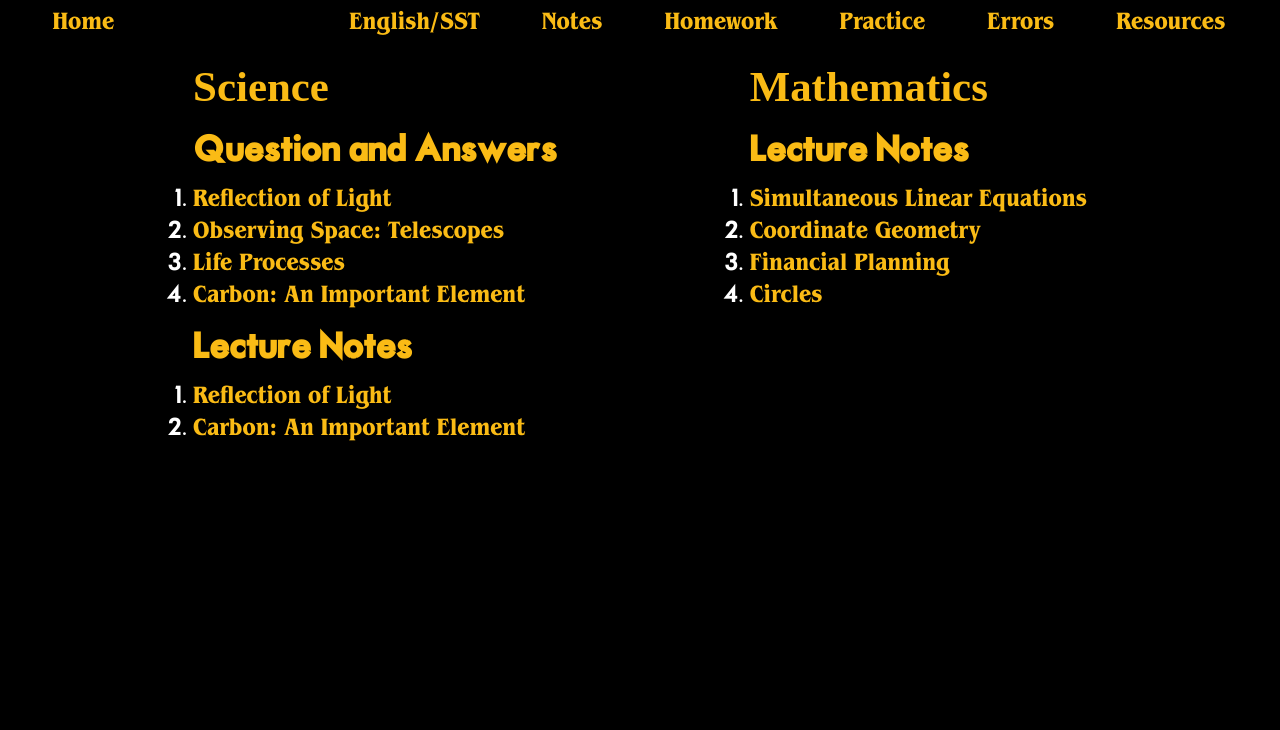
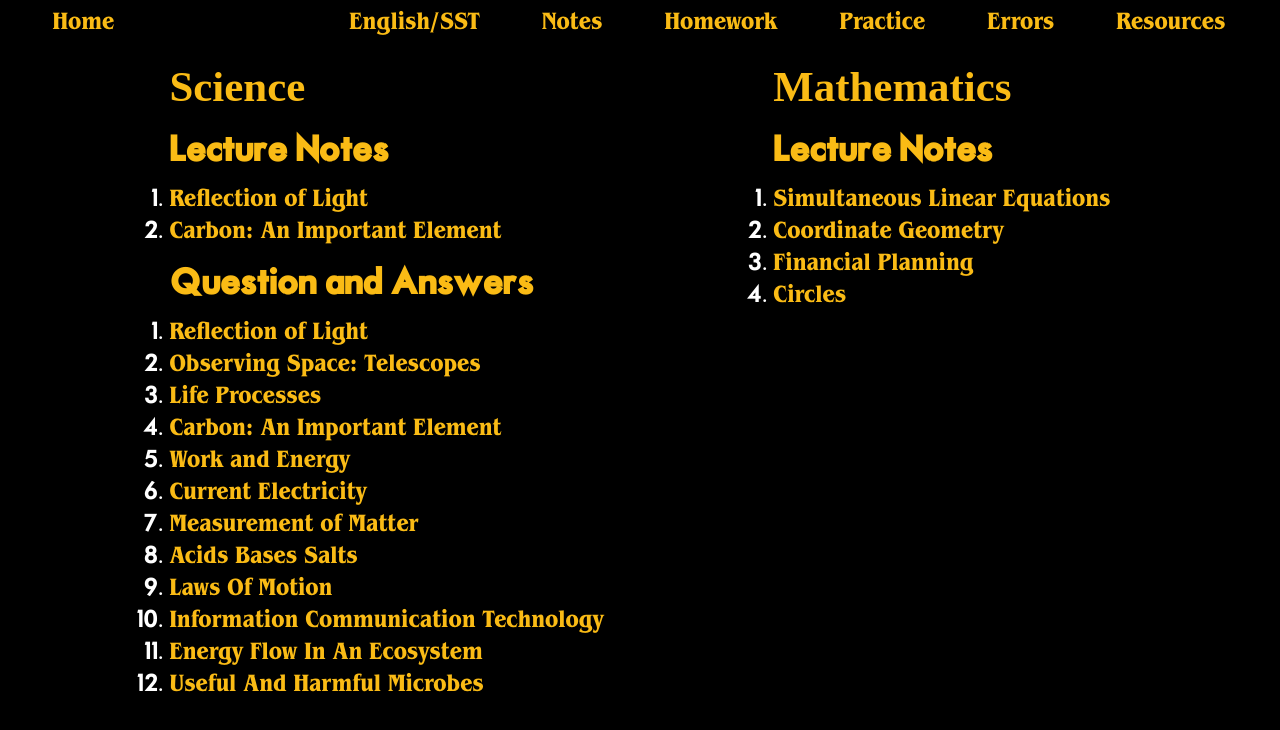
Before and after one commit to DhanushVDPT/sgvnext, a Next.js app: page /notes in a window 1280 px wide. Shown: the top 730 px of the page. Built offline with nearby package versions, Linux system fonts and the light colour scheme; a web font is replaced by a local one.

Commit message:
Update notes.js sem 1 notes

```diff
--- a/pages/notes.js
+++ b/pages/notes.js
@@ -9,17 +9,25 @@ export default function Page() {
             <div className="subject">
                 <div className="science">
                     <h1>Science</h1>
+                    <h2>Lecture Notes</h2>
+                    <ol>
+                        <li><a target="#" href="https://drive.google.com/file/d/1IGN4H9DAluH4kIFqpJc8Io_4sA8eRKmf/view?usp=sharing">Reflection of Light</a></li>
+                        <li><a target="#" href="https://docs.google.com/document/d/1f464V1AyH-uxSncxDu3pgJap6Q64xeskbUrBgNnZ-ww/edit?usp=sharing">Carbon: An Important Element</a></li>
+                    </ol>
                     <h2>Question and Answers</h2>
                     <ol>
                         <li><a target="#" href="https://drive.google.com/file/d/1CQgEKbBK7ib-yCOPQt5-wrV0-gk574gT/view?usp=sharing">Reflection of Light</a></li>
                         <li><a target="#" href="https://drive.google.com/file/d/1_z2yKQX7yfK7ORHIMmcQi11pUHgoBfjz/view?usp=sharing">Observing Space: Telescopes</a></li>
                         <li><a target="#" href="https://drive.google.com/file/d/1p4Y90zokE8aygHo_-tGEBrYDAamxWRm-/view?usp=sharing">Life Processes</a></li>
                         <li><a target="#" href="https://drive.google.com/file/d/1wojbIqts8odmKy4OuCbV0LePKAz02q_r/view?usp=sharing">Carbon: An Important Element</a></li>
-                    </ol>
-                    <h2>Lecture Notes</h2>
-                    <ol>
-                        <li><a target="#" href="https://drive.google.com/file/d/1IGN4H9DAluH4kIFqpJc8Io_4sA8eRKmf/view?usp=sharing">Reflection of Light</a></li>
-                        <li><a target="#" href="https://docs.google.com/document/d/1f464V1AyH-uxSncxDu3pgJap6Q64xeskbUrBgNnZ-ww/edit?usp=sharing">Carbon: An Important Element</a></li>
+                        <li><a target="#" href="https://drive.google.com/file/d/13NUsITx7JyKboRjWEM02Nms9o9gSSk8t/view?usp=sharing">Work and Energy</a></li>
+                        <li><a target="#" href="https://drive.google.com/file/d/1Dfe3oRdCwkOUFdhQGVn0VdSGsgzPVHkd/view?usp=sharing">Current Electricity</a></li>
+                        <li><a target="#" href="https://drive.google.com/file/d/1DrX73WWu6rVrOEkspJnROWdrL3jfhmGM/view?usp=sharing">Measurement of Matter</a></li>
+                        <li><a target="#" href="https://drive.google.com/file/d/1K8IP8DrwnvfkB-DJQnsjuruKQHwkORWb/view?usp=sharing">Acids Bases Salts</a></li>
+                        <li><a target="#" href="https://drive.google.com/file/d/1fe3AfNItNikjHfd3csIPJ60yy0q0-nZJ/view?usp=sharing">Laws Of Motion</a></li>
+                        <li><a target="#" href="https://drive.google.com/file/d/1EDKAV5PJnKLFut15U1o5HpAFZgUGgseO/view?usp=sharing">Information Communication Technology</a></li>
+                        <li><a target="#" href="https://drive.google.com/file/d/1v-gr7oUDv2nzntQwdAS6y9F9KAC9ObFy/view?usp=sharing">Energy Flow In An Ecosystem</a></li>
+                        <li><a target="#" href="https://drive.google.com/file/d/1JnoXoNk3coxr_DwinoeMLpHuvGxm9ofJ/view?usp=sharing">Useful And Harmful Microbes</a></li>
                     </ol>
                 </div>
                 <div className="math">
```
